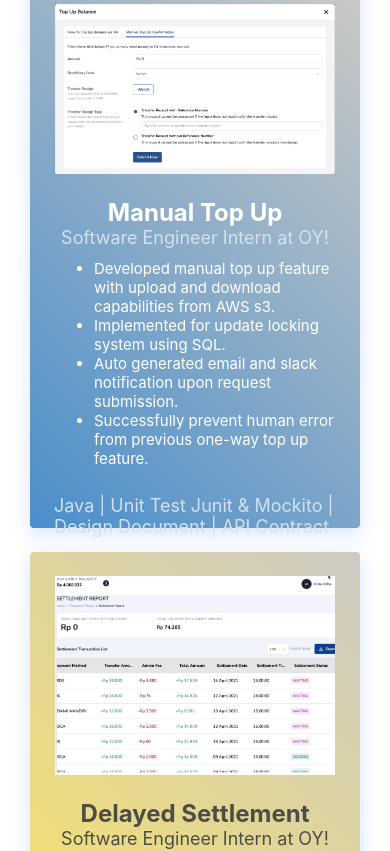
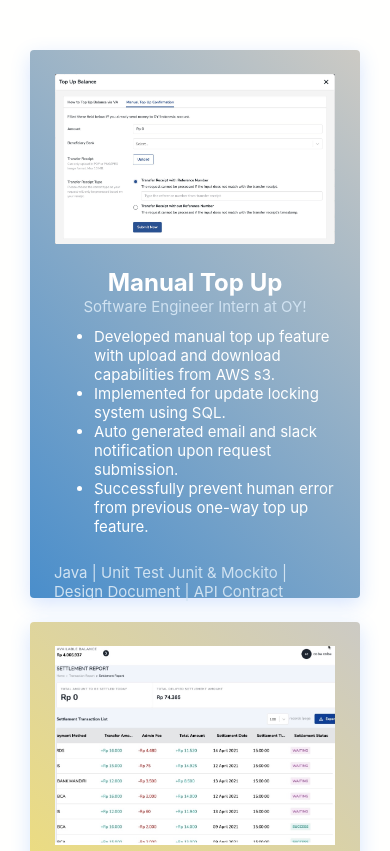
Before and after one commit to kezialiman/project, a React (Create React App) app: page /Project in a window 390 px wide. Shown: the top 851 px of the page. Built offline with nearby package versions, Linux system fonts and the light colour scheme.

Commit message:
fix phone screen spacing

```diff
--- a/src/App.css
+++ b/src/App.css
@@ -40,26 +40,12 @@ h5 {
   font-weight: 400;
   font-family: 'Courier New', monospace;
   font-size: 25px;
+  margin-bottom: -35px;
 }
 
 h5:hover {
   transform: scale(1.2);
   color: #4a8ecb;
-}
-
-.row_full{
-  width: 100%;
-  height: 50px;
-  /*background-image: url(./logo/blob-background-7.jpeg);*/
-  /*background: linear-gradient(50deg, #dddbd5 0%, #4a8ecb 90%);*/
- }
-
-p {
-  color: #999;
-  font-weight: 400;
-  @media (orientation: landscape) {
-    text-align: center;
-  }
 }
 
 h6 {
@@ -83,6 +69,21 @@ h7 {
   font-family: 'Courier New', monospace;
   @media (orientation: landscape) {
     text-align: left;
+  }
+}
+
+.row_full{
+  width: 100%;
+  height: 50px;
+  /*background-image: url(./logo/blob-background-7.jpeg);*/
+  /*background: linear-gradient(50deg, #dddbd5 0%, #4a8ecb 90%);*/
+ }
+
+p {
+  color: #999;
+  font-weight: 400;
+  @media (orientation: landscape) {
+    text-align: center;
   }
 }
 
--- a/src/Project.css
+++ b/src/Project.css
@@ -5,7 +5,7 @@
     position: relative;
     flex-direction: column;
     justify-content: center;
-    margin-top: -40px;
+    padding-top: 50px;
   }
 
   .project__container-card {
@@ -110,6 +110,7 @@
     .project__container-card {
       width: 100%;
       height: auto;
+      display: flex;
     }
 
     .project__wrapper {
@@ -132,5 +133,6 @@
     .project__container-cardInfo p {
       margin-top: -5px;
       margin-bottom: -5px;
+      font-size: 15px;
     }
   }
```
